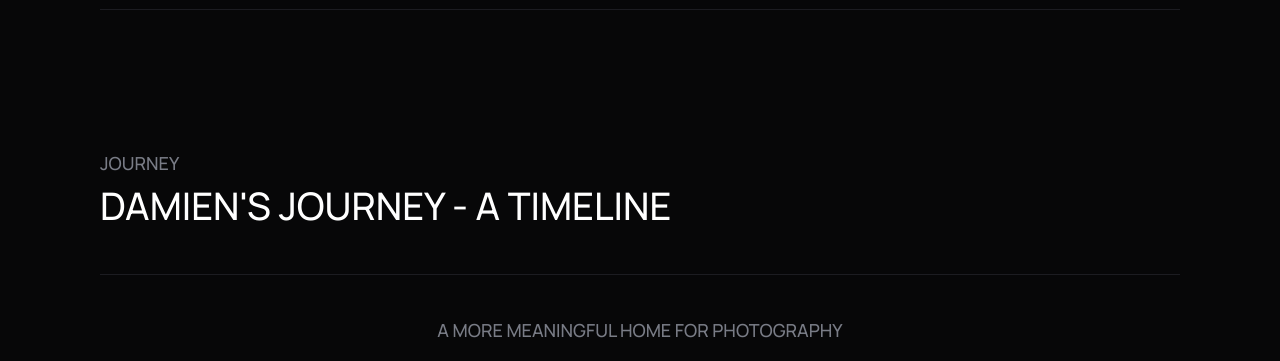
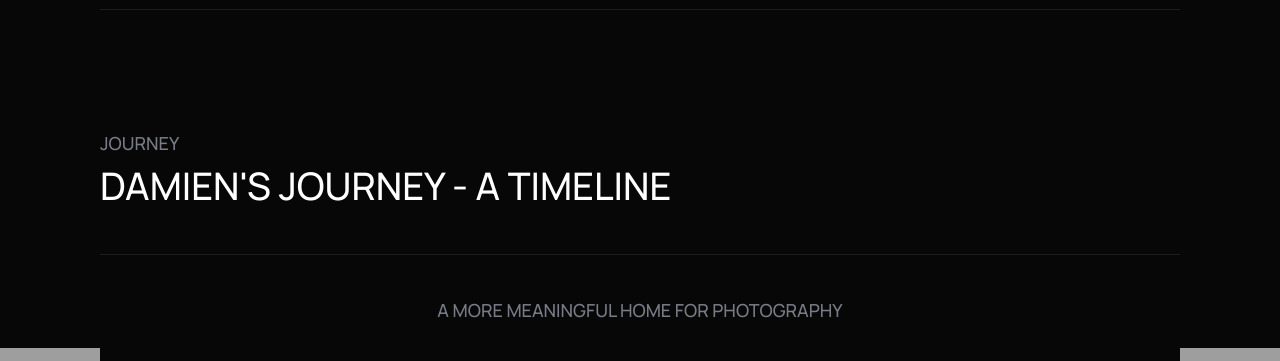
Before and after one commit to devsultan06/photographer, a Next.js app: page /about in a window 1280 px wide. Shown: the part 1046-1407 px from the top of the page. Built offline with nearby package versions, Linux system fonts and the light colour scheme; grey boxes are pictures that could not be loaded; a web font is replaced by a local one.

Commit message:
Update Journey component padding for improved layout consistency

```diff
--- a/components/about/Journey.tsx
+++ b/components/about/Journey.tsx
@@ -1,7 +1,7 @@
 
 const Journey = () => {
     return (
-        <div className="pb-[50px] pt-[80px] px-[100px] max-900:px-[20px]" >
+        <div className="pb-[50px] pt-[60px] px-[100px] max-900:px-[20px]" >
             <div className=" border-b border-dark12">
                 <p className="text-grey50 text-[18px]">Journey</p>
                 <h1 className="text-[38px] pb-[40px] ">Damien's Journey - A Timeline</h1>
```
